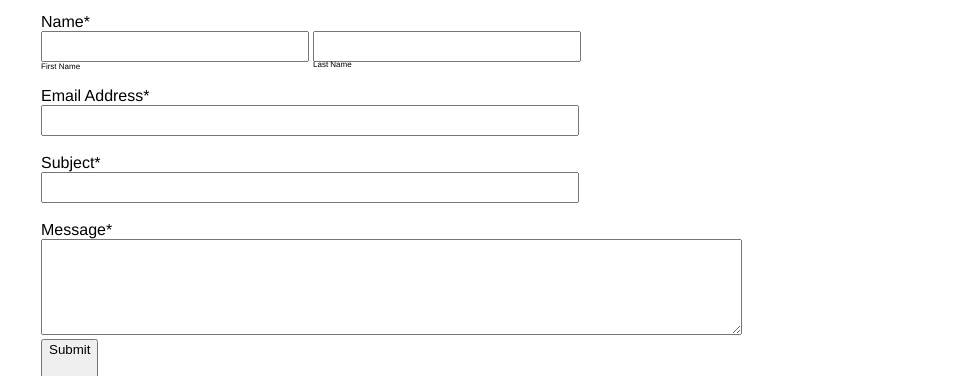
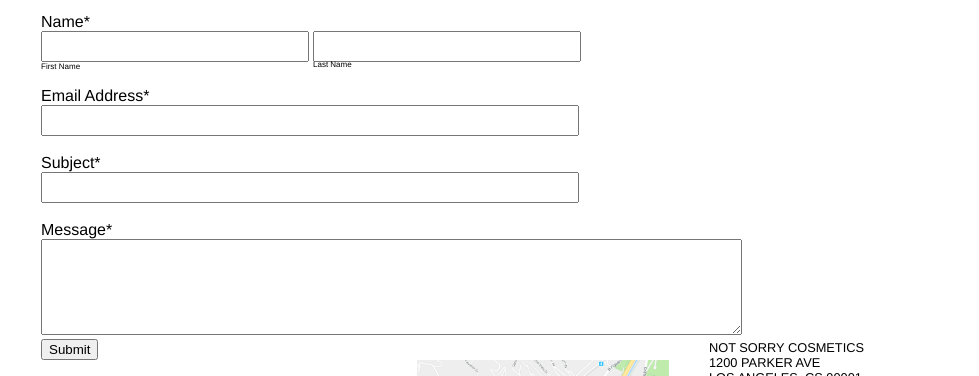
Before and after one commit to rkorito/notsorrybeauty.github.io, a plain HTML site: page publish/contact.html in a window 1280 px wide. Shown: the part 348-724 px from the top of the page, without its empty margins (119-1098 px from the left). Drawn offline with Linux system fonts and the light colour scheme.

Commit message:
Update stylesheet.css

```diff
--- a/publish/stylesheet.css
+++ b/publish/stylesheet.css
@@ -119,10 +119,6 @@ input[name=mySubject]{
 input[name=myMessage]{
 	width: 530px;
 	height: 25px;
-}
-
-input[type=submit]{
-padding-bottom: 40px;
 }
 
 .formtext {
```
